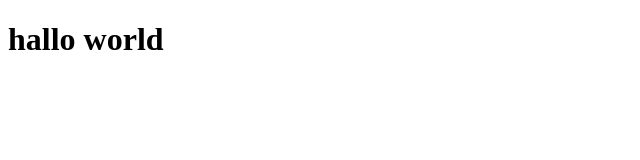
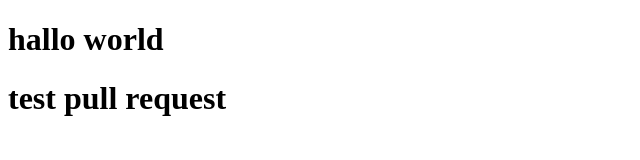
Before and after one commit to PranitaPendharkar/MyfirstProject, a plain HTML site: page index.html in a window 1280 px wide. Shown: the whole page, without its empty margins (0-640 px from the left). Drawn offline with Linux system fonts and the light colour scheme.

Commit message:
Update index.html
added text for testing pull reqquest

```diff
--- a/index.html
+++ b/index.html
@@ -7,5 +7,6 @@
   </head>
   <body>
     <h1>hallo world</h1>
+    <h1>test pull request</h1>
   </body>
 </html>
```
